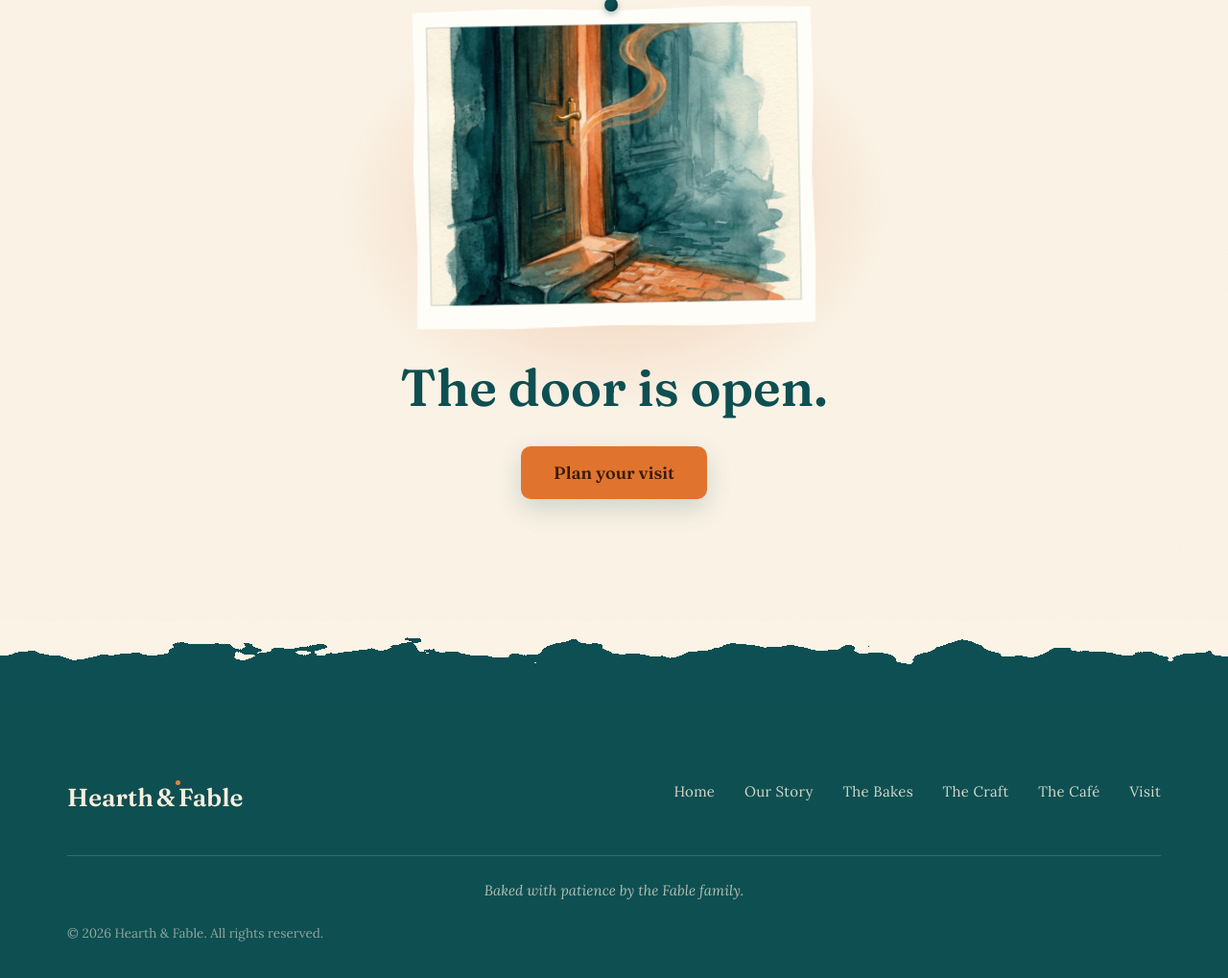
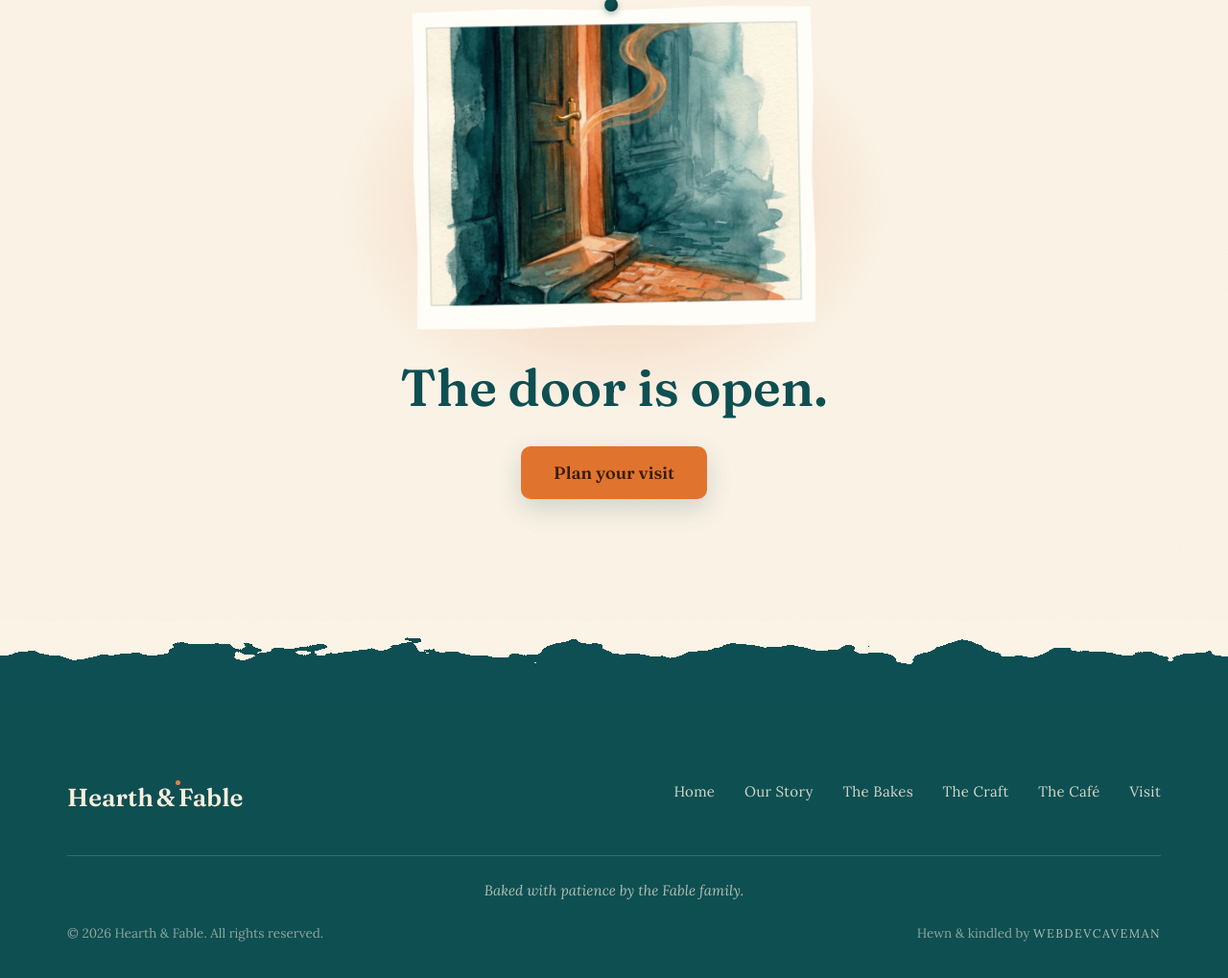
Before and after one commit to WebDevCaveman/hearth-and-fable, a plain HTML site: page index.html in a window 1280 px wide. Shown: the part 4773-5792 px from the top of the page at 96% size. Drawn offline with Linux system fonts and the light colour scheme; animation ran at ten frames a second.

Commit message:
Keep footer credit, drop link to webdevcaveman.com
Restores the "Crafted by WEBDEVCAVEMAN" note removed in the previous commit, as plain text without a link.

Co-Authored-By: Claude Opus 5.5 <noreply@anthropic.com>

```diff
--- a/index.html
+++ b/index.html
@@ -346,6 +346,7 @@
     </div>
     <div style="display: flex; flex-wrap: wrap; justify-content: space-between; align-items: baseline; gap: 16px; margin-top: -18px; font-size: 13.5px; color: rgba(248,239,221,0.55);">
       <span>&copy; 2026 Hearth &amp; Fable. All rights reserved.</span>
+      <span>Hewn &amp; kindled by <span style="color: rgba(248,239,221,0.7); letter-spacing: 0.12em; font-size: 12.5px;">WEBDEVCAVEMAN</span></span>
     </div>
   </div>
 </footer>
```
Also changed, not shown: our-story.html (+1 -0 lines), the-bakes.html (+1 -0 lines), the-cafe.html (+1 -0 lines), the-craft.html (+1 -0 lines), visit.html (+1 -0 lines).
